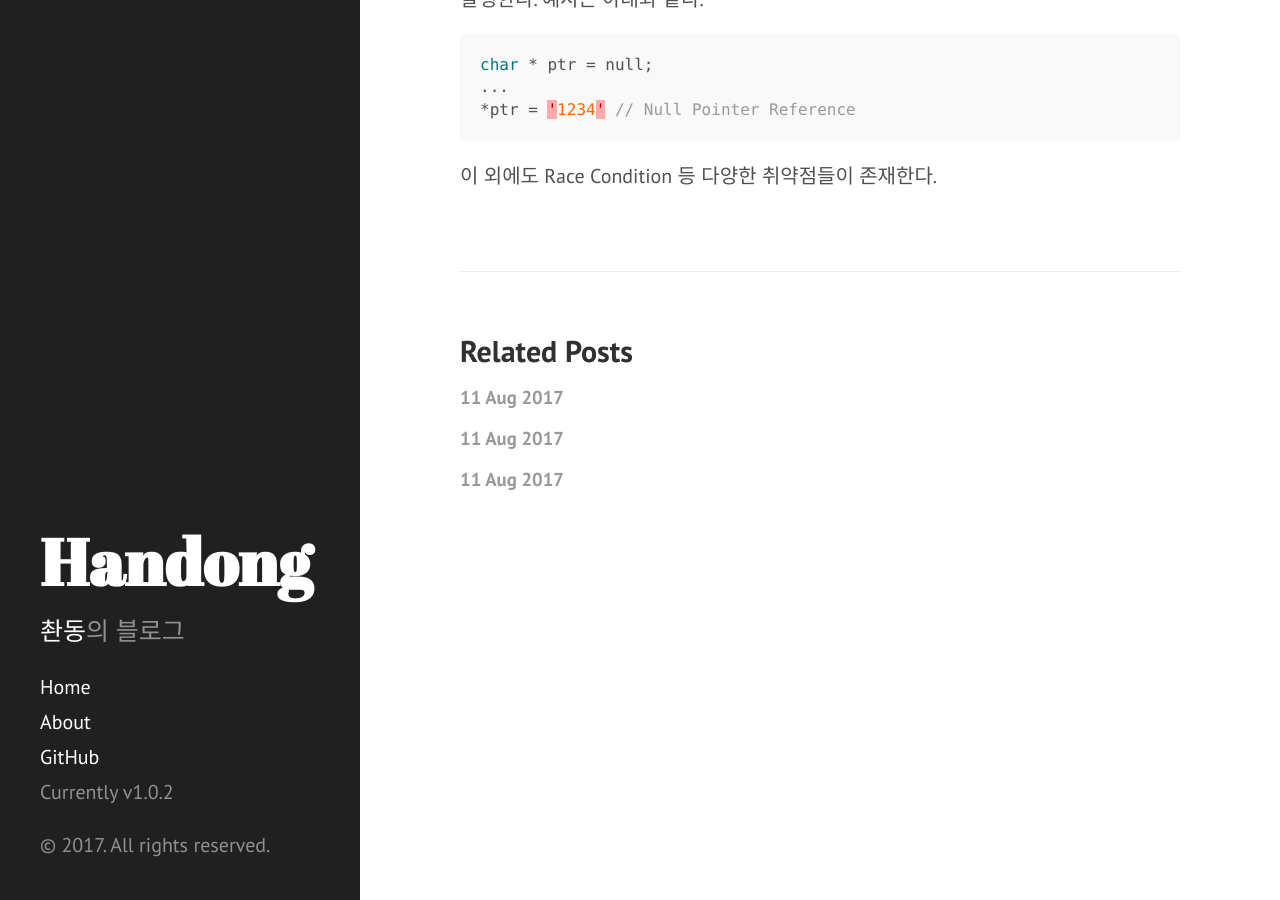
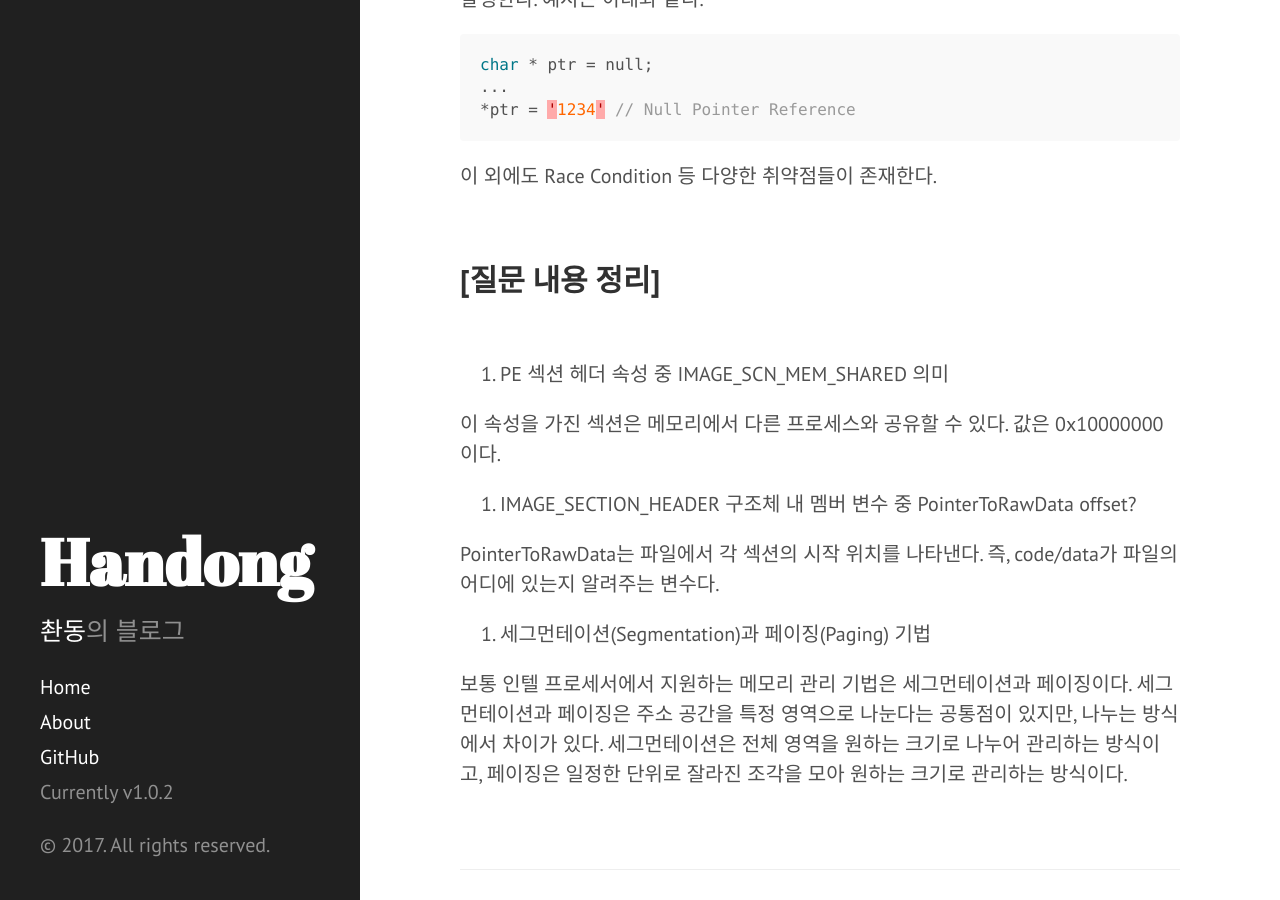
Before and after one commit to henrychoi7/henrychoi7.github.io, a Jekyll site: the page built from _posts/2017-08-05-system-hacking-day-2-1.md, in a window 1280 px wide and 900 px high, scrolled down 4423 px. Built offline with Jekyll 4.4.1, drawn with Linux system fonts in a browser that asks for light colours; our own code applies the rules of GitHub Pages for plain Markdown files.

Commit message:
modified index.html, post 170701, 170704, 170805 and config.yml

````diff
--- a/_config.yml
+++ b/_config.yml
@@ -16,8 +16,8 @@ author:
   name:           'Handong Choi'
   url:            https://www.facebook.com/handongchoi
 
-paginate:         2
-paginate_path:    "page:num"
+paginate:         5
+paginate_path:    "/page:num/"
 
 # Custom vars
 version:          1.0.2
--- a/_posts/2017-08-05-system-hacking-day-2-1.md
+++ b/_posts/2017-08-05-system-hacking-day-2-1.md
@@ -150,3 +150,19 @@ char * ptr = null;
 ```
 
 이 외에도 Race Condition 등 다양한 취약점들이 존재한다.
+
+<br>
+## [질문 내용 정리]
+<br>
+
+1. PE 섹션 헤더 속성 중 IMAGE_SCN_MEM_SHARED 의미
+
+이 속성을 가진 섹션은 메모리에서 다른 프로세스와 공유할 수 있다. 값은 0x10000000이다.
+
+2. IMAGE_SECTION_HEADER 구조체 내 멤버 변수 중 PointerToRawData offset?
+
+PointerToRawData는 파일에서 각 섹션의 시작 위치를 나타낸다. 즉, code/data가 파일의 어디에 있는지 알려주는 변수다.
+
+3. 세그먼테이션(Segmentation)과 페이징(Paging) 기법
+
+보통 인텔 프로세서에서 지원하는 메모리 관리 기법은 세그먼테이션과 페이징이다. 세그먼테이션과 페이징은 주소 공간을 특정 영역으로 나눈다는 공통점이 있지만, 나누는 방식에서 차이가 있다. 세그먼테이션은 전체 영역을 원하는 크기로 나누어 관리하는 방식이고, 페이징은 일정한 단위로 잘라진 조각을 모아 원하는 크기로 관리하는 방식이다.
````
Also changed, not shown: _posts/2017-07-01-i-love-jihyeee.md (+4 -4 lines), _posts/2017-07-04-introducing-hyde.md (+1 -1 lines), index.html (+21 -8 lines).
